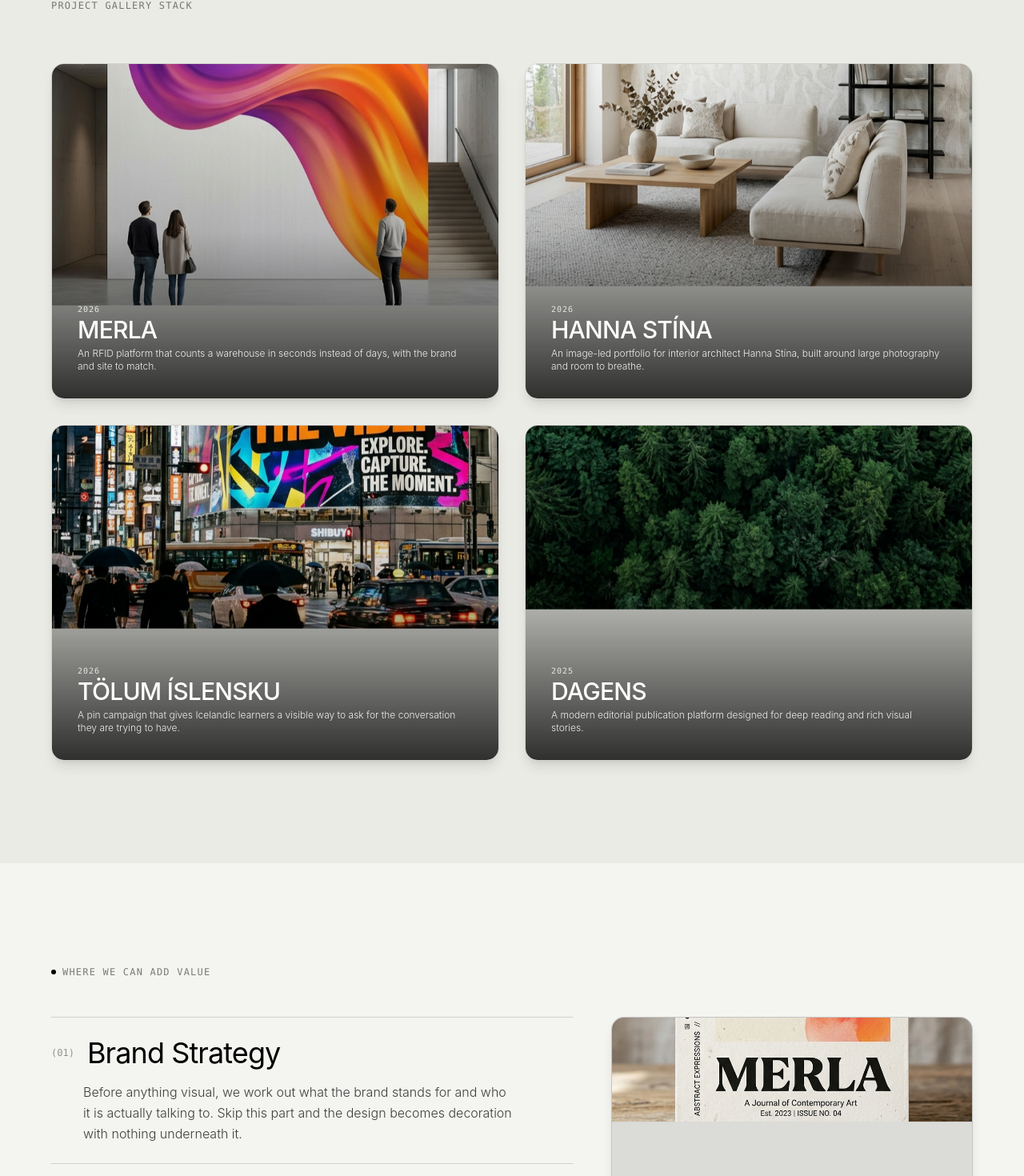
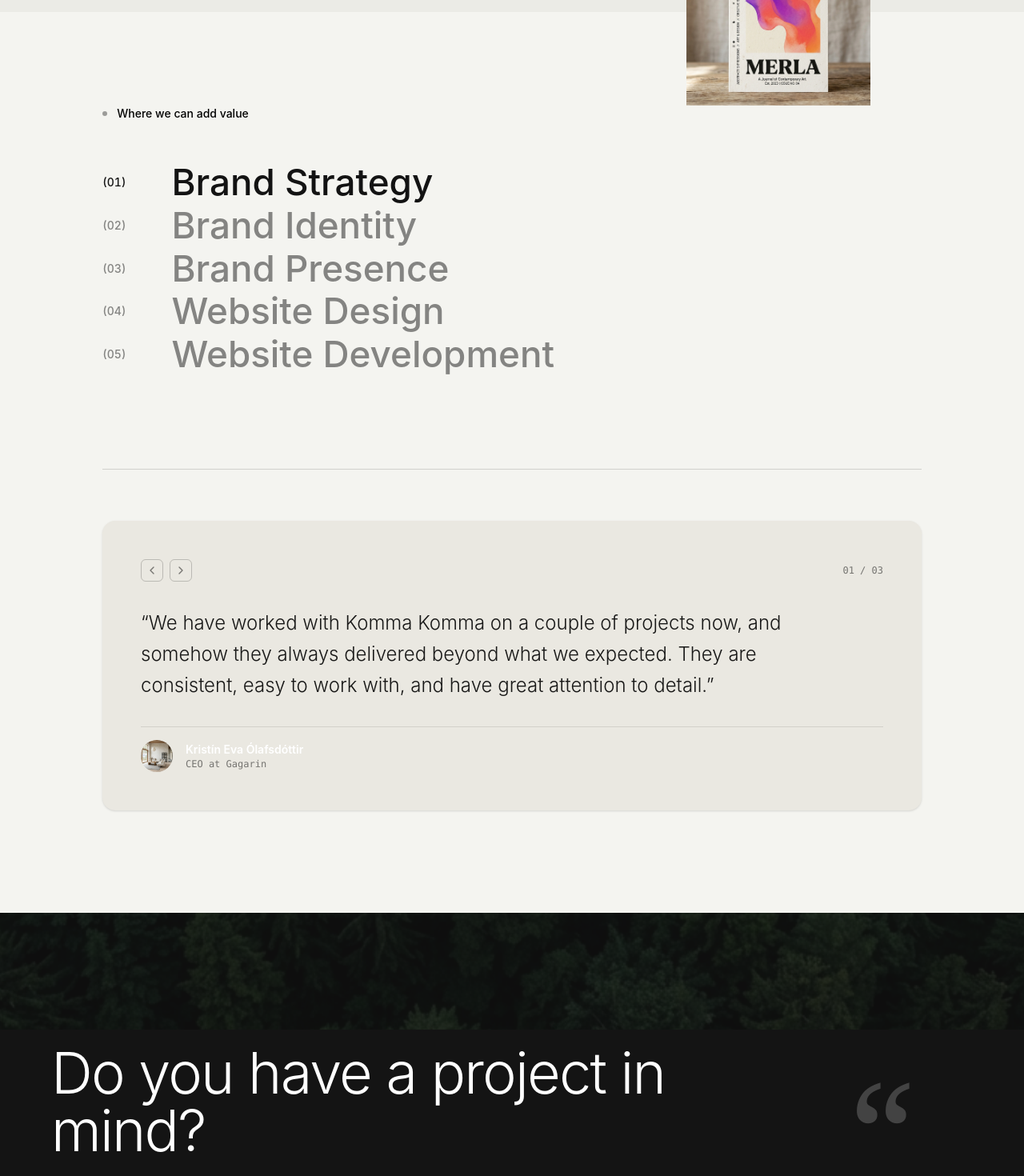
Before and after one commit to rogerinfas/rogerinfas, a Next.js app: page / in a window 1280 px wide. Shown: the part 2420-3890 px from the top of the page at 80% size. Built offline with nearby package versions, Linux system fonts and the light colour scheme.

Commit message:
refactor: implement parallax effects for capabilities and cta sections with updated styling and layout animations

```diff
--- a/src/components/sections/capabilities-section.tsx
+++ b/src/components/sections/capabilities-section.tsx
@@ -1,6 +1,6 @@
 "use client"
 
-import { useState } from "react"
+import { useState, useRef, useEffect, useCallback } from "react"
 import Image from "next/image"
 import { capabilities } from "@/lib/data"
 
@@ -9,77 +9,215 @@ interface CapabilitiesSectionProps {
 }
 
 export function CapabilitiesSection({ scrollY }: CapabilitiesSectionProps) {
-  const [expandedCapability, setExpandedCapability] = useState(0)
+  const [activeIdx, setActiveIdx] = useState(0)
+  const [expandedIdx, setExpandedIdx] = useState<number | null>(null)
+  const panelRefs = useRef<(HTMLDivElement | null)[]>([])
+  const sectionRef = useRef<HTMLElement>(null)
+  const [sectionTop, setSectionTop] = useState(0)
+
+  // Measure section offset for the floating preview scroll tracking
+  useEffect(() => {
+    const measure = () => {
+      if (sectionRef.current) {
+        setSectionTop(sectionRef.current.offsetTop)
+      }
+    }
+    measure()
+    window.addEventListener("resize", measure)
+    return () => window.removeEventListener("resize", measure)
+  }, [])
+
+  // Animate panel height open/close
+  useEffect(() => {
+    panelRefs.current.forEach((panel, idx) => {
+      if (!panel) return
+      const inner = panel.firstElementChild as HTMLElement
+      if (!inner) return
+      if (idx === expandedIdx) {
+        panel.style.height = inner.scrollHeight + "px"
+        panel.style.opacity = "1"
+      } else {
+        panel.style.height = "0px"
+        panel.style.opacity = "0"
+      }
+    })
+  }, [expandedIdx])
+
+  const handleClick = useCallback((idx: number) => {
+    setActiveIdx(idx)
+    setExpandedIdx((prev) => (prev === idx ? null : idx))
+  }, [])
+
+  // Floating preview Y offset driven by scroll
+  const previewY = (scrollY - sectionTop) * 0.12
 
   return (
-    <section id="capabilities" className="bg-[#F4F4F0] text-black px-6 sm:px-12 md:px-16 py-24 md:py-32">
-      <div className="max-w-6xl mx-auto space-y-12">
-
-        {/* Section Tag */}
-        <p className="text-xs font-mono uppercase tracking-widest text-black/50 flex items-center gap-2">
-          <span className="size-1.5 rounded-full bg-black inline-block"></span>
+    <section
+      ref={sectionRef}
+      id="capabilities"
+      className="relative bg-[#F4F4F0] text-black overflow-visible"
+      style={{ paddingBlock: "clamp(6rem, 15vh, 11rem)" }}
+    >
+      <div
+        className="mx-auto"
+        style={{
+          display: "grid",
+          gridTemplateColumns: "repeat(12, minmax(0, 1fr))",
+          gap: "0 clamp(1rem, 1.5vw, 1.5rem)",
+          maxWidth: "100rem",
+          paddingInline: "1.5rem",
+        }}
+      >
+        {/* Eyebrow with pulsing dot */}
+        <p
+          className="inline-flex items-center gap-3 text-sm font-medium leading-none"
+          style={{ gridColumn: "2 / span 10", marginBottom: "clamp(3rem, 7vh, 4.8rem)" }}
+        >
+          <span
+            className="inline-block size-1.5 rounded-full bg-current"
+            style={{ animation: "servicesDot 1.15s ease-in-out infinite" }}
+          />
           <span>Where we can add value</span>
         </p>
 
-        {/* 2-Column Split: Interactive Accordion + Floating Parallax Asset Preview */}
-        <div className="grid grid-cols-1 lg:grid-cols-12 gap-12 items-start">
+        {/* Body: 10-col sub-grid */}
+        <div
+          style={{
+            gridColumn: "2 / span 10",
+            display: "grid",
+            gridTemplateColumns: "repeat(10, minmax(0, 1fr))",
+            gap: "0 clamp(1rem, 1.5vw, 1.5rem)",
+            alignItems: "start",
+          }}
+        >
+          {/* Left Column: Accordion List */}
+          <div
+            className="flex flex-col items-start"
+            style={{
+              gridColumn: "1 / span 6",
+              gap: "clamp(0.18rem, 1vh, 0.55rem)",
+              containerType: "inline-size",
+            }}
+          >
+            {capabilities.map((cap, idx) => {
+              const isActive = activeIdx === idx
+              const isExpanded = expandedIdx === idx
+              return (
+                <div key={idx} className="w-full">
+                  {/* Accordion Button Row */}
+                  <button
+                    type="button"
+                    onClick={() => handleClick(idx)}
+                    className="w-full text-left cursor-pointer transition-colors duration-200 ease-out"
+                    style={{
+                      display: "grid",
+                      gridTemplateColumns: "max-content minmax(0, 1fr)",
+                      columnGap: "clamp(1rem, 6vw, 50px)",
+                      alignItems: "center",
+                      padding: 0,
+                      border: 0,
+                      background: "transparent",
+                      fontWeight: 500,
+                      lineHeight: 1,
+                      whiteSpace: "nowrap",
+                      color: isActive || isExpanded ? "#131313" : "#13131380",
+                    }}
+                  >
+                    <span
+                      className="tabular-nums"
+                      style={{ width: "4ch", fontSize: 14, fontWeight: 500 }}
+                    >
+                      {cap.number}
+                    </span>
+                    <span
+                      style={{
+                        fontSize: "clamp(1.45rem, calc((100cqw - 80px) / 11.5), 3rem)",
+                        lineHeight: 1,
+                      }}
+                    >
+                      {cap.title}
+                    </span>
+                  </button>
 
-          {/* Left Column: Expandable Accordion */}
-          <div className="lg:col-span-7 divide-y divide-black/15 border-t border-b border-black/15">
-            {capabilities.map((cap, idx) => {
-              const isExpanded = expandedCapability === idx
-              return (
+                  {/* Expandable Panel with animated height */}
                   <div
-                  key={idx}
-                  onClick={() => setExpandedCapability(idx)}
-                  className="py-6 cursor-pointer group transition-all"
+                    ref={(el) => { panelRefs.current[idx] = el }}
+                    className="w-full overflow-hidden"
+                    style={{
+                      height: 0,
+                      opacity: 0,
+                      transition: "height 0.5s cubic-bezier(0.16, 1, 0.3, 1), opacity 0.4s ease",
+                    }}
                   >
-                  <div className="flex items-center gap-4">
-                    <span className="text-xs font-mono text-black/40">{cap.number}</span>
-                    <h4 className={`text-2xl sm:text-4xl font-sans tracking-tight transition-colors ${
-                      isExpanded ? "font-normal text-black" : "font-light text-black/70 group-hover:text-black"
-                    }`}>
-                      {cap.title}
-                    </h4>
-                  </div>
-
-                  {/* Expandable Paragraph Description */}
-                  {isExpanded && (
-                    <div className="pl-10 pt-4 max-w-xl animate-fadeIn">
-                      <p className="text-sm sm:text-base font-light leading-relaxed text-black/75">
+                    <div
+                      style={{
+                        display: "grid",
+                        gridTemplateColumns: "max-content minmax(0, 1fr)",
+                        columnGap: "clamp(1rem, 6vw, 50px)",
+                        alignItems: "flex-end",
+                      }}
+                    >
+                      {/* Invisible spacer to align with index column */}
+                      <span
+                        aria-hidden="true"
+                        className="tabular-nums invisible"
+                        style={{ width: "4ch", fontSize: 14, fontWeight: 500 }}
+                      >
+                        {cap.number}
+                      </span>
+                      <p
+                        className="text-sm font-normal leading-snug text-[#131313]"
+                        style={{
+                          maxWidth: "28rem",
+                          paddingTop: 50,
+                          paddingBottom: 30,
+                          opacity: isExpanded ? 1 : 0,
+                          transition: "opacity 0.5s ease 0.15s",
+                        }}
+                      >
                         {cap.description}
                       </p>
                     </div>
-                  )}
+                  </div>
                 </div>
               )
             })}
           </div>
 
-          {/* Right Column: Floating Parallax Asset Preview Image */}
-          <div className="lg:col-span-5 sticky top-28">
-            <div className="relative aspect-[4/3] w-full rounded-2xl overflow-hidden bg-black/10 shadow-lg border border-black/10 transition-all duration-500">
+          {/* Right Column: Floating Scroll-Driven Preview Image */}
           <div
-                className="absolute inset-[-10%] will-change-transform"
+            className="relative self-stretch pointer-events-none hidden lg:block"
+            style={{ gridColumn: "8 / span 3", minHeight: "100%" }}
+          >
+            <div
+              className="absolute top-0 left-0 overflow-hidden"
               style={{
-                  transform: `translate3d(0, ${(scrollY - 2400) * 0.1}px, 0)`,
+                width: "clamp(9rem, 18vw, 21rem)",
+                aspectRatio: expandedIdx !== null ? "1 / 1.5" : "1 / 0.95",
+                transform: `translate3d(0, ${previewY}px, 0)`,
+                willChange: "transform",
+                transition: "aspect-ratio 0.5s cubic-bezier(0.16, 1, 0.3, 1)",
               }}
             >
+              {capabilities.map((cap, idx) => (
                 <Image
-                  src={capabilities[expandedCapability].image}
-                  alt={capabilities[expandedCapability].title}
+                  key={idx}
+                  src={cap.image}
+                  alt={cap.title}
                   fill
-                  className="object-cover transition-all duration-500"
+                  className="object-cover object-center"
+                  style={{
+                    opacity: activeIdx === idx ? 1 : 0,
+                    transition: "opacity 0.3s ease",
+                    willChange: "opacity",
+                  }}
                 />
+              ))}
             </div>
-              <div className="absolute bottom-4 left-4 bg-black/80 backdrop-blur-md text-white text-[11px] font-mono px-3 py-1.5 rounded-lg uppercase z-10">
-                {capabilities[expandedCapability].title}
           </div>
         </div>
       </div>
 
-        </div>
-      </div>
     </section>
   )
 }
--- a/src/components/sections/cta-section.tsx
+++ b/src/components/sections/cta-section.tsx
@@ -1,5 +1,6 @@
 "use client"
 
+import { useRef, useState, useEffect } from "react"
 import Image from "next/image"
 import { ArrowRight } from "lucide-react"
 
@@ -8,14 +9,33 @@ interface CtaSectionProps {
 }
 
 export function CtaSection({ scrollY }: CtaSectionProps) {
+  const sectionRef = useRef<HTMLElement>(null)
+  const [sectionTop, setSectionTop] = useState(3000)
+
+  useEffect(() => {
+    const measure = () => {
+      if (sectionRef.current) {
+        setSectionTop(sectionRef.current.offsetTop)
+      }
+    }
+    measure()
+    setTimeout(measure, 500) // measure again after layout stabilizes
+    window.addEventListener("resize", measure)
+    return () => window.removeEventListener("resize", measure)
+  }, [])
+
+  // Calc distance from section top to window scroll, applied to the parallax
+  const parallaxY = (scrollY - sectionTop) * 0.15
+
   return (
-    <section id="contact" className="relative bg-[#141414] text-white px-6 sm:px-12 md:px-16 py-28 md:py-36 overflow-hidden">
+    <section ref={sectionRef} id="contact" className="relative bg-[#141414] text-white px-6 sm:px-12 md:px-16 py-28 md:py-36 overflow-hidden">
 
       {/* Nature Background Image Parallax Layer */}
+      {/* We use inset-[-25%] so the image is taller than the container, giving it room to travel without showing the edges */}
       <div
-        className="absolute inset-0 opacity-30 z-0 pointer-events-none will-change-transform scale-110"
+        className="absolute inset-[-25%] opacity-30 z-0 pointer-events-none will-change-transform"
         style={{
-          transform: `translate3d(0, ${(scrollY - 3000) * 0.22}px, 0)`,
+          transform: `translate3d(0, ${parallaxY}px, 0)`,
         }}
       >
         <Image
--- a/src/components/sections/featured-projects-section.tsx
+++ b/src/components/sections/featured-projects-section.tsx
@@ -93,41 +93,6 @@ export function FeaturedProjectsSection({ scrollY }: FeaturedProjectsSectionProp
 
         </div>
 
-        {/* VERTICAL PARALLAX IMAGE CAROUSEL / GALLERY STACK */}
-        <div className="pt-16 space-y-16">
-          <p className="text-xs font-mono uppercase tracking-widest text-black/50">Project Gallery Stack</p>
-
-          <div className="grid grid-cols-1 md:grid-cols-2 gap-8">
-            {projects.slice(0, 4).map((proj, idx) => (
-              <div
-                key={proj.id}
-                className="relative h-[360px] sm:h-[420px] rounded-2xl overflow-hidden shadow-lg border border-black/10 group cursor-pointer"
-              >
-                {/* Parallax Image inside Card */}
-                <div
-                  className="absolute inset-[-15%] will-change-transform"
-                  style={{
-                    transform: `translate3d(0, ${(scrollY - 1600 - idx * 200) * 0.12}px, 0) scale(1.05)`,
-                  }}
-                >
-                  <Image
-                    src={proj.bgImage}
-                    alt={proj.title}
-                    fill
-                    className="object-cover transition-transform duration-700 group-hover:scale-105"
-                  />
-                </div>
-
-                {/* Card Gradient & Metadata Overlay */}
-                <div className="absolute inset-0 bg-gradient-to-t from-black/80 via-black/20 to-transparent p-6 sm:p-8 flex flex-col justify-end text-white z-10">
-                  <span className="text-[10px] font-mono uppercase tracking-widest opacity-80">{proj.year}</span>
-                  <h4 className="text-2xl sm:text-3xl font-sans font-medium tracking-tight">{proj.title}</h4>
-                  <p className="text-xs font-light opacity-90 line-clamp-2 mt-1">{proj.description}</p>
-                </div>
-              </div>
-            ))}
-          </div>
-        </div>
 
       </div>
     </section>
--- a/src/styling/globals.css
+++ b/src/styling/globals.css
@@ -190,3 +190,15 @@ body::-webkit-scrollbar-thumb,
     scrollbar-color: #000 transparent;
   }
 }
+
+/* Services section pulsing dot animation */
+@keyframes servicesDot {
+  0%, 100% { opacity: 1; }
+  50% { opacity: 0.3; }
+}
+
+/* Generic fade-in for accordion content */
+@keyframes fadeIn {
+  from { opacity: 0; transform: translateY(8px); }
+  to { opacity: 1; transform: translateY(0); }
+}
```
Lines whose indentation alone changed are shown as unchanged.
